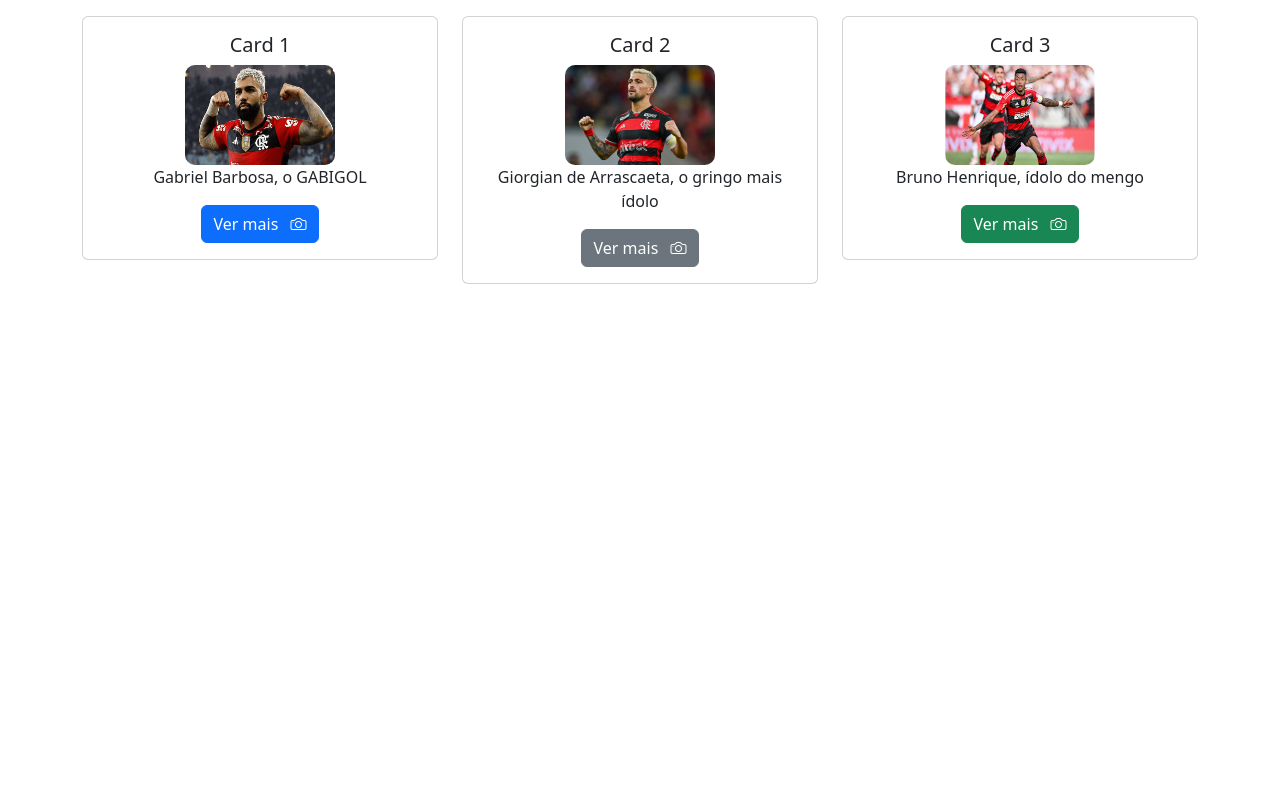
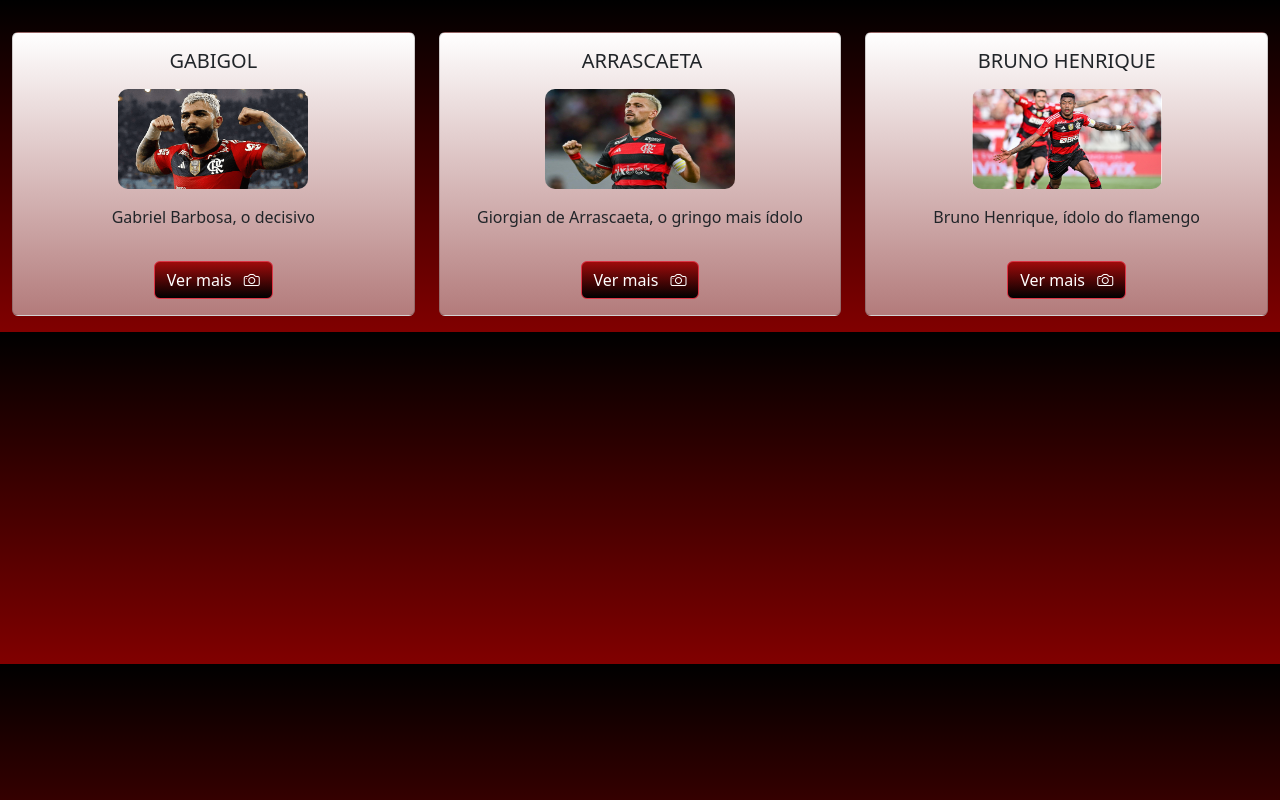
Before and after one commit to Kaue903/bootsrap, a plain HTML site: page ex5a-al-fazer-grid-(ex)/ex5a.html in a window 1280 px wide. Drawn offline with nearby package versions, Linux system fonts and the light colour scheme.

Commit message:
Atualização Exercício 5a

```diff
--- a/ex5a-al-fazer-grid-(ex)/ex5a.html
+++ b/ex5a-al-fazer-grid-(ex)/ex5a.html
@@ -10,20 +10,23 @@
 
     <!-- Bootstrap Icons -->
     <link rel="stylesheet" href="https://cdn.jsdelivr.net/npm/bootstrap-icons@1.11.3/font/bootstrap-icons.css">
+
+       <!-- CSS customizado -->
+    <link rel="stylesheet" href="styles.css">
 </head>
-<body>
+<body bg-primary>
 
-<div class="container mt-3">
+<div class="container-fluid mt-2">
   <div class="row">
 
     <!-- Card 1 -->
     <div class="col-sm-4 mb-3">
-      <div class="card">
+      <div class="card mt-4">
         <div class="card-body text-center">
-          <h5 class="card-title">Card 1</h5>
-          <img src="../gabigol.png" class="d-block mx-auto" style="width:150px; height:100px; border-radius:10px;">
-          <p class="card-text">Gabriel Barbosa, o GABIGOL</p>
-          <a href="#" class="btn btn-primary">
+          <h5 class="card-title">GABIGOL</h5>
+          <img src="../gabigol.png" class="d-block mx-auto mt-3" style="width:190px; height:100px; border-radius:10px;">
+          <p class="card-text mt-3">Gabriel Barbosa, o decisivo</p>
+          <a href="#" class="btn btn-danger mt-3">
             Ver mais <i class="bi bi-camera ms-2"></i>
           </a>
         </div>
@@ -32,12 +35,12 @@
 
     <!-- Card 2 -->
     <div class="col-sm-4 mb-3">
-      <div class="card">
+      <div class="card mt-4">
         <div class="card-body text-center">
-          <h5 class="card-title">Card 2</h5>
-          <img src="../arrasca.jpeg" class="d-block mx-auto" style="width:150px; height:100px; border-radius:10px;">
-          <p class="card-text">Giorgian de Arrascaeta, o gringo mais ídolo</p>
-          <a href="#" class="btn btn-secondary">
+          <h5 class="card-title ms-1 ">ARRASCAETA</h5>
+          <img src="../arrasca.jpeg" class="d-block mx-auto mt-3" style="width:190px; height:100px; border-radius:10px;">
+          <p class="card-text mt-3">Giorgian de Arrascaeta, o gringo mais ídolo</p>
+          <a href="#" class="btn btn-danger mt-3">
             Ver mais <i class="bi bi-camera ms-2"></i>
           </a>
         </div>
@@ -46,12 +49,12 @@
 
     <!-- Card 3 -->
     <div class="col-sm-4 mb-3">
-      <div class="card">
+      <div class="card mt-4">
         <div class="card-body text-center">
-          <h5 class="card-title">Card 3</h5>
-          <img src="../burno.jpg" class="d-block mx-auto" style="width:150px; height:100px; border-radius:10px;">
-          <p class="card-text">Bruno Henrique, ídolo do mengo</p>
-          <a href="#" class="btn btn-success">
+          <h5 class="card-title ">BRUNO HENRIQUE</h5>
+          <img src="../burno.jpg" class="d-block mx-auto mt-3" style="width:190px; height:100px; border-radius:10px;">
+          <p class="card-text mt-3">Bruno Henrique, ídolo do flamengo</p>
+          <a href="#" class="btn btn-danger mt-3 ">
             Ver mais <i class="bi bi-camera ms-2"></i>
           </a>
         </div>
--- /dev/null
+++ b/ex5a-al-fazer-grid-(ex)/styles.css
@@ -0,0 +1,15 @@
+body {
+    background-image: linear-gradient(#000000, #810000);
+}
+
+.card {
+    background-color: #aeaeae;
+}
+
+.btn {
+    background-image: linear-gradient(#9f0b0b, #000000);
+}
+
+.card {
+     background-image: linear-gradient(#ffffff, #b37b7b);
+}
```
